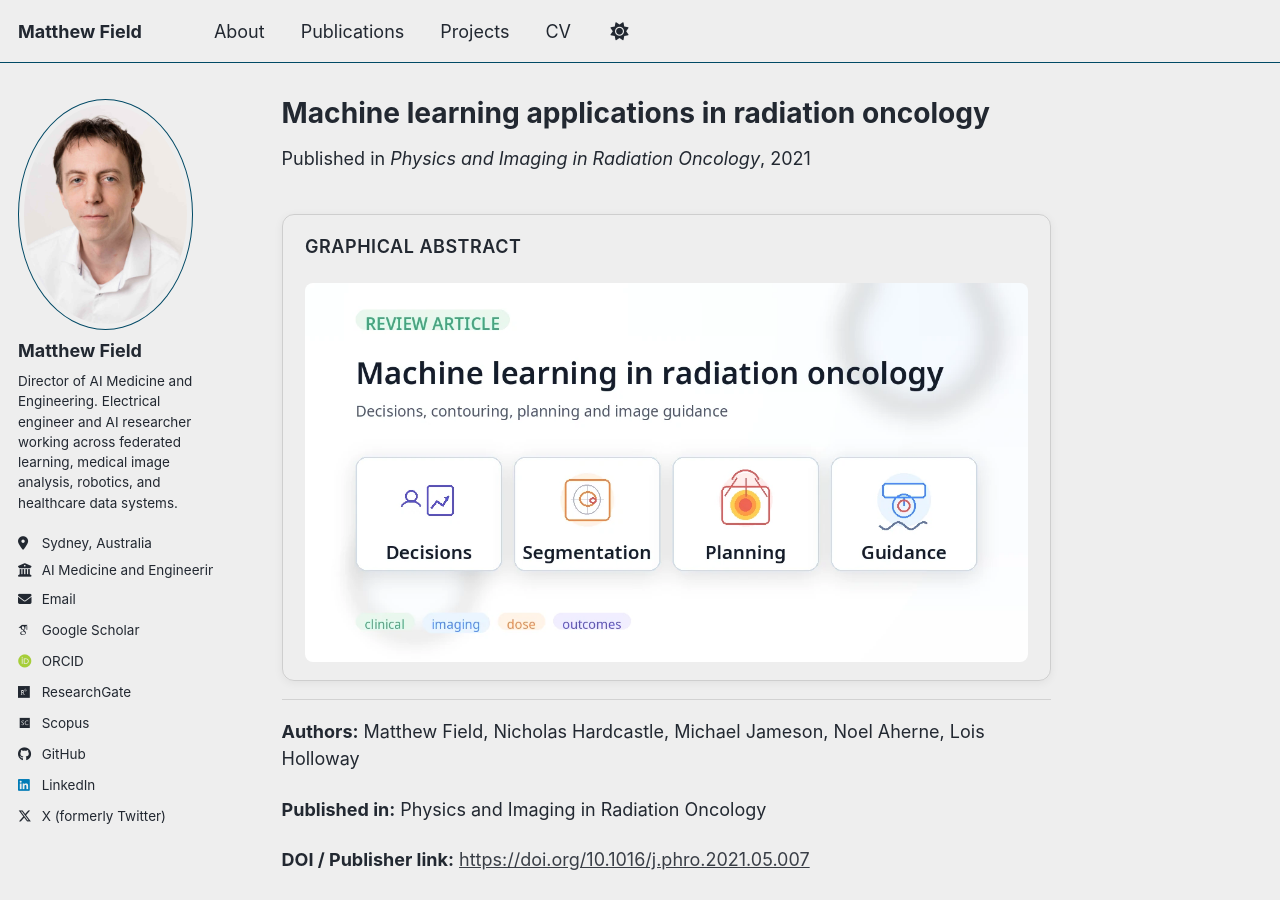
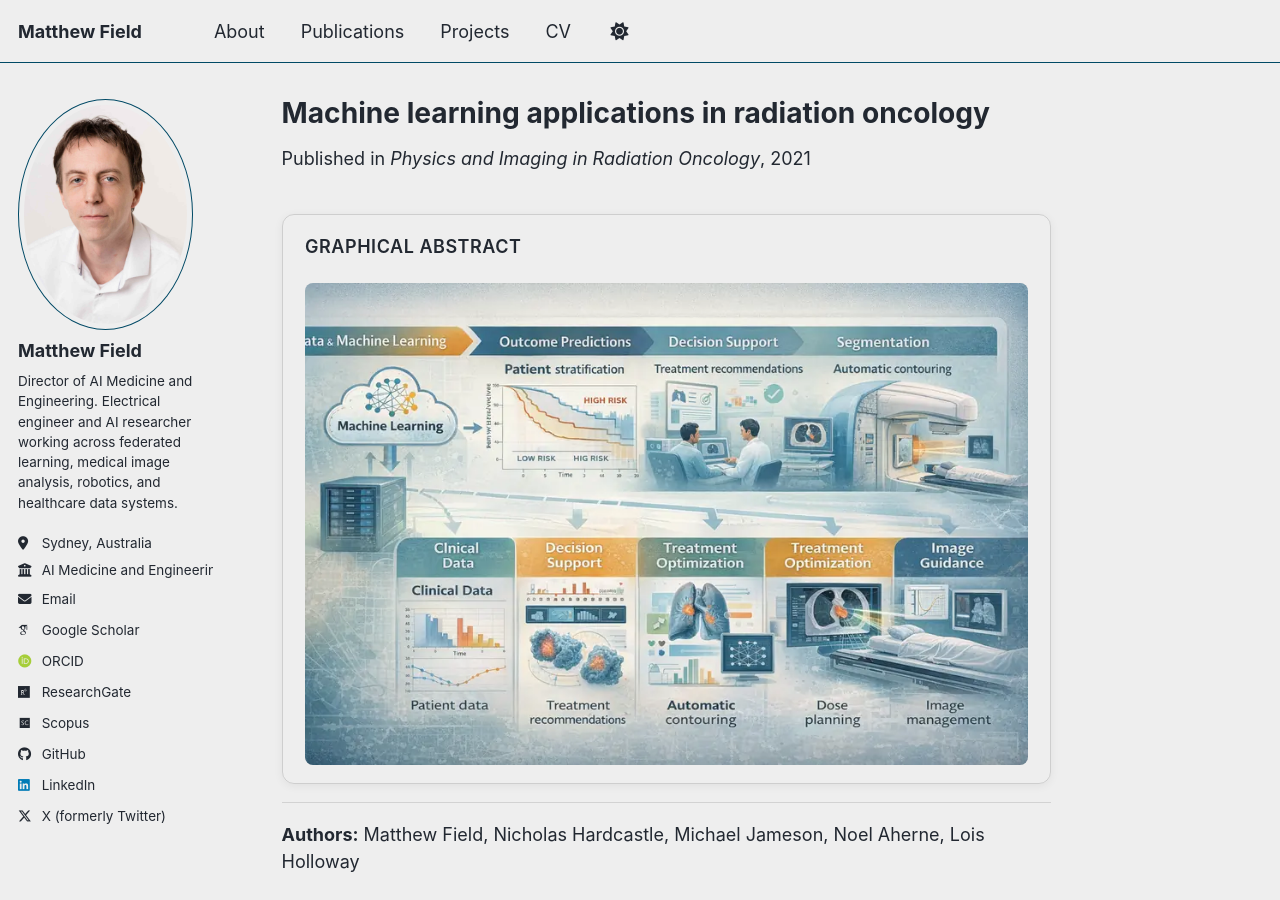
Before and after one commit to mffield/mffield.github.io, a Jekyll site: the page built from _publications/2021-01-01-machine-learning-applications-in-radiation-oncology.md, in a window 1280 px wide and 900 px high. Built offline with Jekyll 4.4.1, drawn with Linux system fonts in a browser that asks for light colours; some web fonts are replaced; a script bundle is joined from its source files by our own code; library files that are not in the unit come from our copies.

Commit message:
update figures

```diff
--- a/_publications/2021-01-01-machine-learning-applications-in-radiation-oncology.md
+++ b/_publications/2021-01-01-machine-learning-applications-in-radiation-oncology.md
@@ -9,7 +9,7 @@ venue: 'Physics and Imaging in Radiation Oncology'
 paperurl: 'https://doi.org/10.1016/j.phro.2021.05.007'
 bibtexurl: '/files/bib/machine-learning-applications-in-radiation-oncology.bib'
 citation: 'Matthew Field, Nicholas Hardcastle, Michael Jameson, Noel Aherne, Lois Holloway (2021). &quot;Machine learning applications in radiation oncology.&quot; <i>Physics and Imaging in Radiation Oncology</i>. 19, 13-24.'
-graphical_abstract: /images/publications/ml_radiation_oncology_graphical_abstract_teaser.webp
+graphical_abstract: /images/publications/ml_radonc_graphical_abstract_optimized_960.webp
 graphical_abstract_alt: "Graphical abstract summarizing machine learning applications in radiation oncology across decision support, segmentation, treatment planning, and image-guided treatment, supported by clinical, imaging, dose, and outcome data."
 ---
 
```
Also changed, not shown: _publications/2024-01-01-federated-learning-survival-model-and-potential-radiotherapy-decision-support-impact-assessment-for-nonsmall-cell-lung-cancer-using-real-world-data.md (+1 -1 lines), images/publications/ml_radonc_graphical_abstract_optimized_960.webp (added), images/publications/nsclc_graphical_abstract_simplified_web2.png (added).
